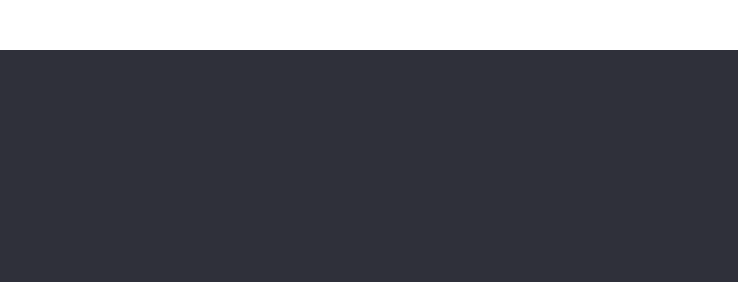
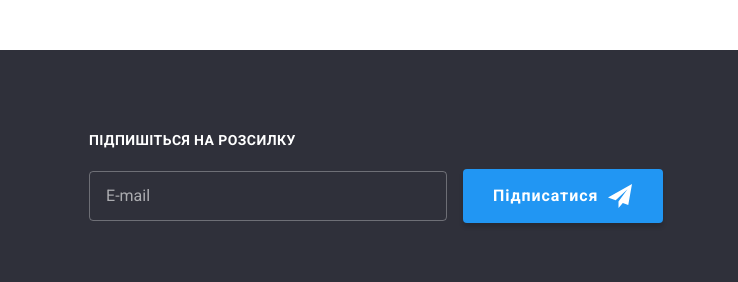
Before and after one commit to Mari4ka62/goit-markup-hw-06, a plain HTML site: page portfolio.html in a window 1280 px wide. Shown: the part 1587-1869 px from the top of the page, 542-1280 px from the left. Drawn offline with nearby package versions, Linux system fonts and the light colour scheme.

Commit message:
Додано форму у футері до портфоліо

```diff
--- a/portfolio.html
+++ b/portfolio.html
@@ -336,6 +336,18 @@
             </li>
           </ul>
         </div>
+        <form class="footer-form">
+          <label class="footer-label">
+            <p class="label-text">Підпишіться на розсилку</p>
+            <input
+              type="email"
+              name="user-mail"
+              class="footer-input"
+              placeholder="E-mail"
+            />
+          </label>
+          <button type="submit" class="sign-button">Підписатися</button>
+        </form>
       </div>
     </footer>
   </body>
```
